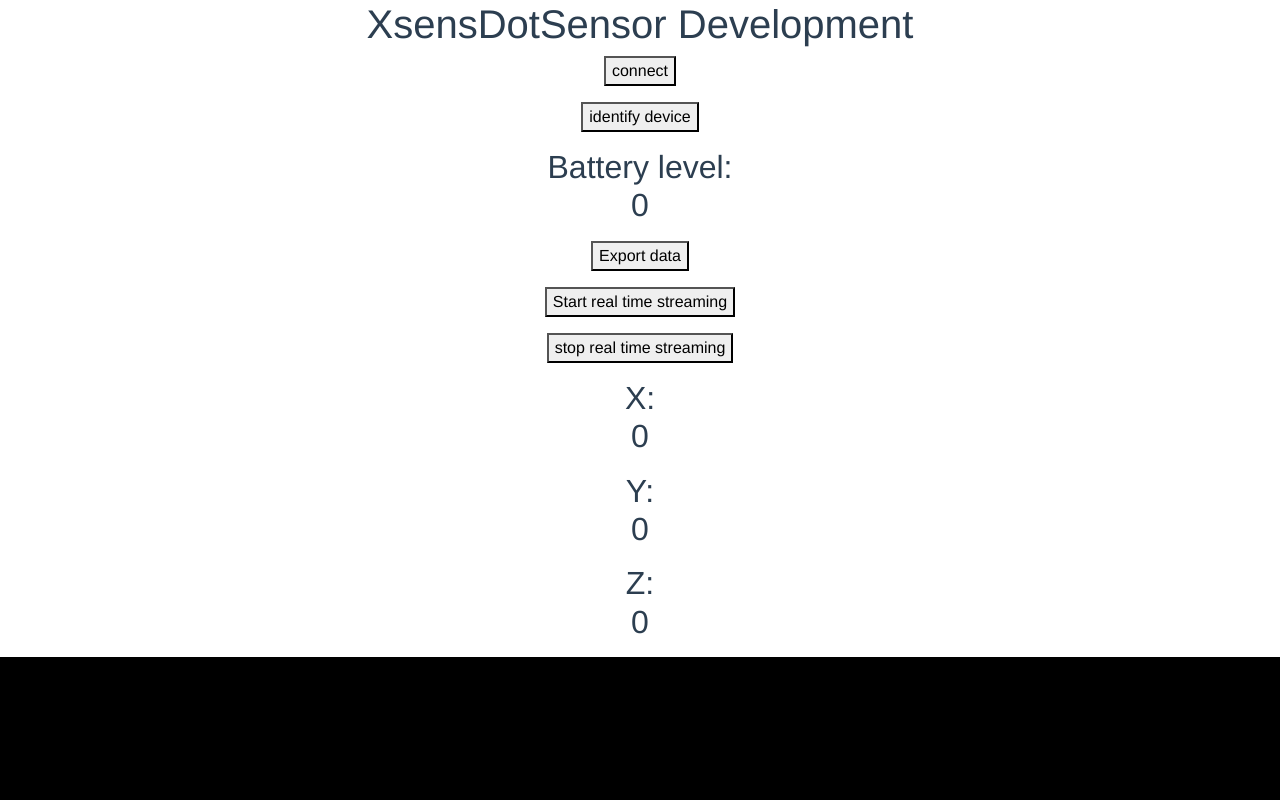
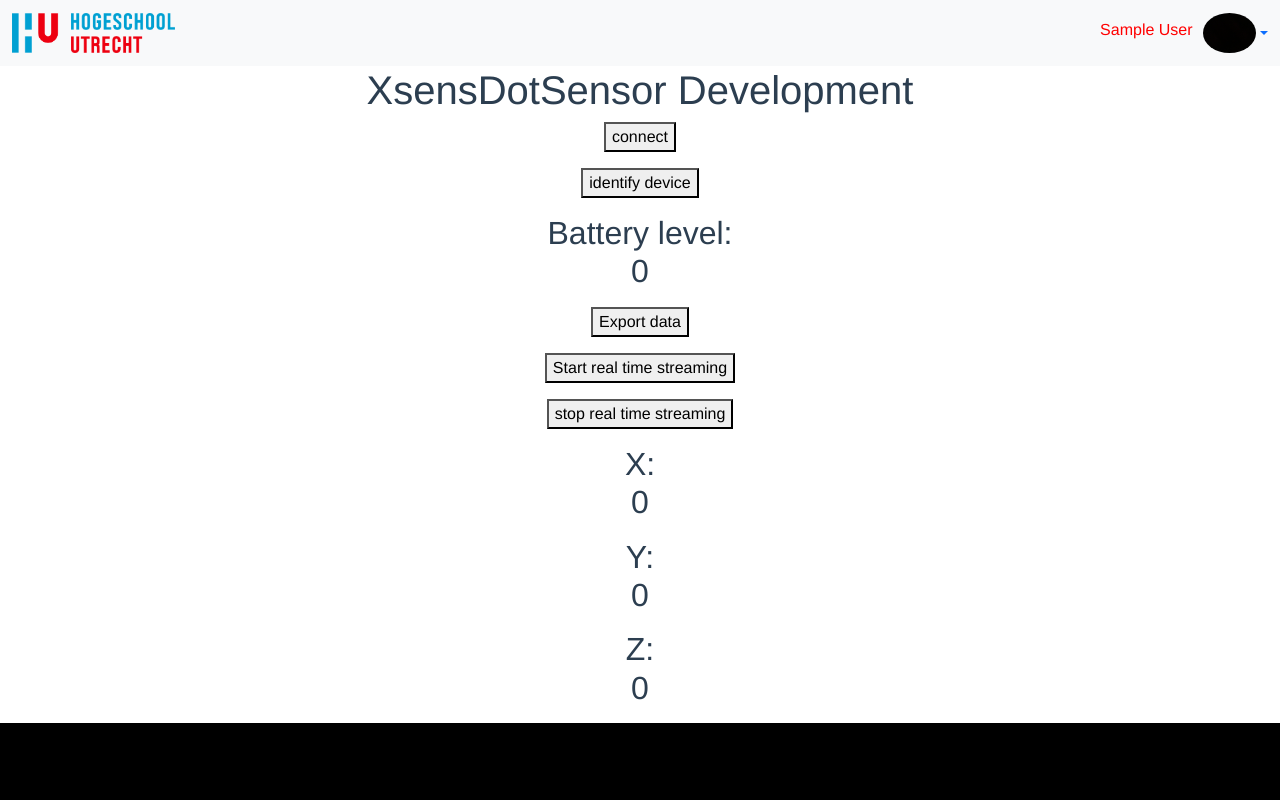
Before and after one commit to hu-project334/project334, a Vue app: page /feed in a window 1280 px wide. Shown: the top 800 px of the page. Built offline with nearby package versions, Linux system fonts and the light colour scheme; no server answers; sample sign-in values are in the browser's storage.

Commit message:
Merge bug fixes

```diff
--- a/package.json
+++ b/package.json
@@ -9,6 +9,7 @@
     "deploy": "node scripts/gh-pages-deploy.js"
   },
   "dependencies": {
+    "@popperjs/core": "^2.11.5",
     "bootstrap": "^5.1.3",
     "bootstrap-icons": "^1.8.1",
     "core-js": "^3.6.5",
--- a/src/views/Feed.vue
+++ b/src/views/Feed.vue
@@ -1,5 +1,6 @@
 Register.vue - base vue
 <template>
+<nav-bar-top></nav-bar-top>
   <h1>XsensDotSensor Development</h1>
 
   <p><button @click="getData()">connect</button></p>
@@ -14,13 +15,13 @@
 </template>
 
 <script>
-import NavbarTop from "@/components/navbars/NavBarTop.vue";
+import NavBarTop from '../components/navbars/NavBarTop.vue';
 import { XsensDotSensor } from "/src/libraries/bluetooth.js";
 import { findBluetoothDevices, startRTStream, stopRTStream } from "/src/libraries/bluetooth.js";
 export default {
   name: "Feed",
   components: {
-    NavbarTop,
+    NavBarTop
   },
   data() {
     return {
```
Also changed, not shown: 1 other file (tests, documents, lock files or other folders).
